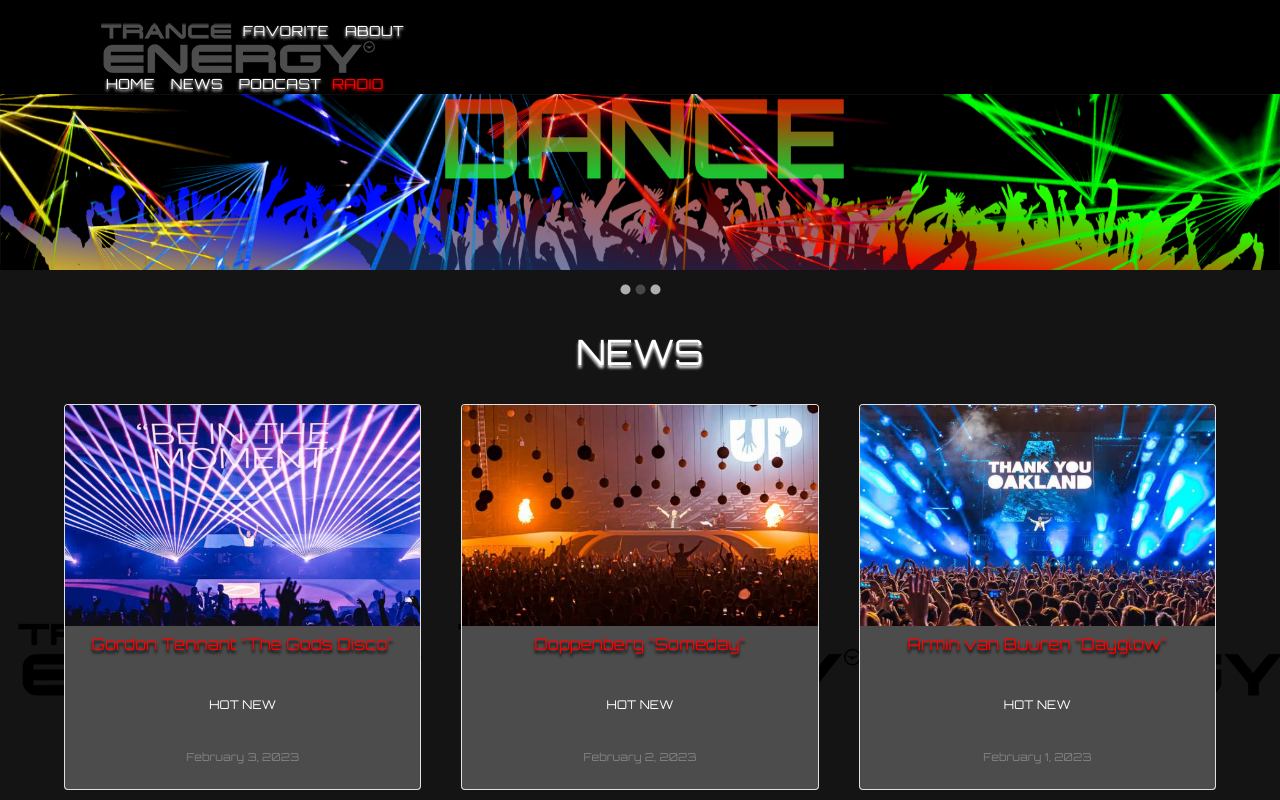
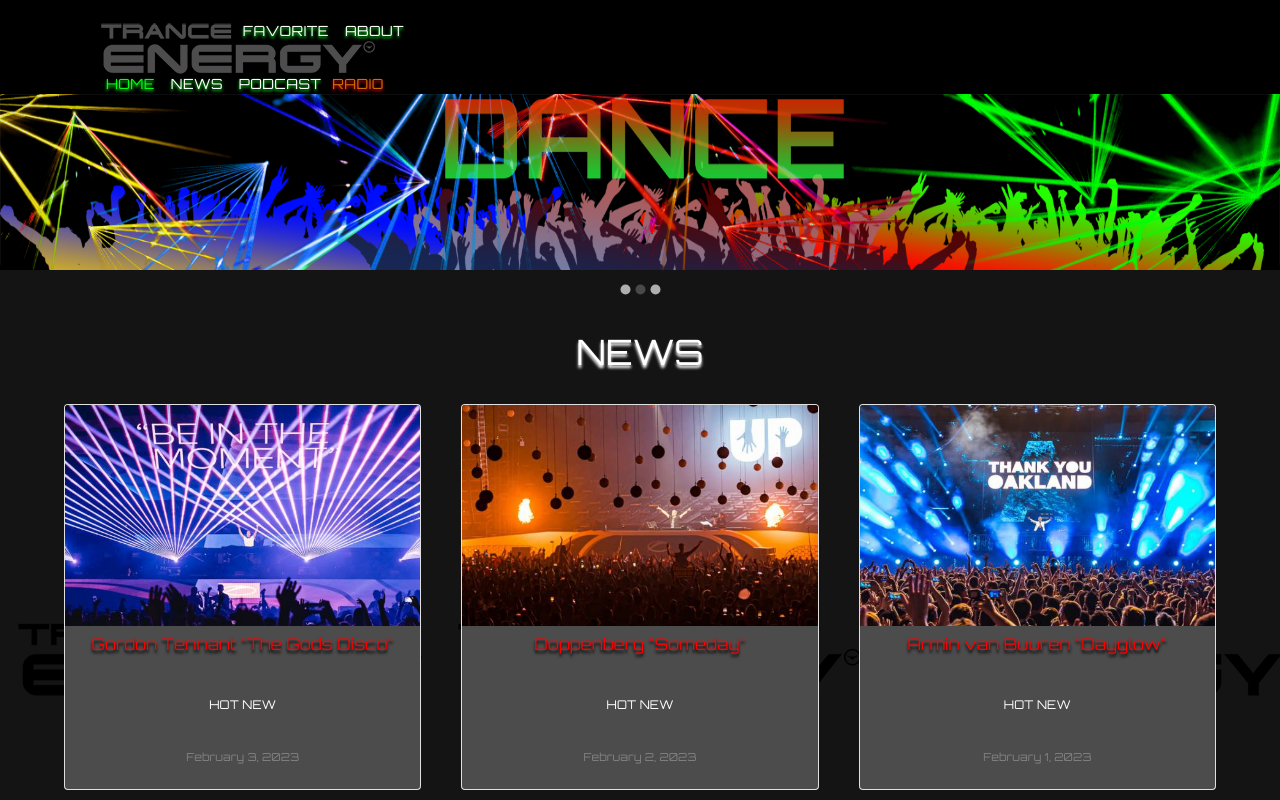
Before and after one commit to Ivanitsky-Oleksii/FP-CW, a React (Create React App) app: page / in a window 1280 px wide. Shown: the top 800 px of the page. Built offline with nearby package versions, Linux system fonts and the light colour scheme.

Commit message:
add color for btn in menu

```diff
--- a/src/components/Menu/Menu.scss
+++ b/src/components/Menu/Menu.scss
@@ -5,9 +5,9 @@
     top: 37px;
     font-size: 14px;
     font-family: 'Orbitron', sans-serif;
-    text-shadow: 0px 2px 3px rgb(255, 255, 255);
+    text-shadow: 0px 2px 3px rgb(0, 255, 21);
     text-decoration: none;
-    color: white;
+    color:rgba(0, 255, 21)
 
 }
 .btn-2{
@@ -15,7 +15,7 @@
     top: 2px;
     font-size: 14px;
     font-family: 'Orbitron', sans-serif;
-    text-shadow: 0px 2px 3px rgb(255, 255, 255);
+    text-shadow: 0px 2px 3px rgb(0, 255, 21);
     text-decoration: none;
     color: white;
 }
@@ -24,12 +24,12 @@
     top: -16px;
     font-size: 14px;
     font-family: 'Orbitron', sans-serif;
-    text-shadow: 0px 2px 3px rgb(255, 255, 255);
+    text-shadow: 0px 2px 3px rgb(0, 255, 21);
     text-decoration: none;
     color: white;
 }
 .btn-4{
-    color:red;
+    color: rgb(206, 110, 0);
     left:-295px;
     top: 37px;
     font-size: 14px;
@@ -38,3 +38,12 @@
     text-decoration: none;
 
 }
+.btn-1:hover{
+    text-shadow: 0px 3px 3px rgb(202, 74, 0);
+}
+.btn-3:hover{
+    color: rgb(229, 255, 0);
+}
+.btn-2:hover{
+    color: rgb(229, 255, 0);
+}
```
Also changed, not shown: 1 other file (tests, documents, lock files or other folders).
